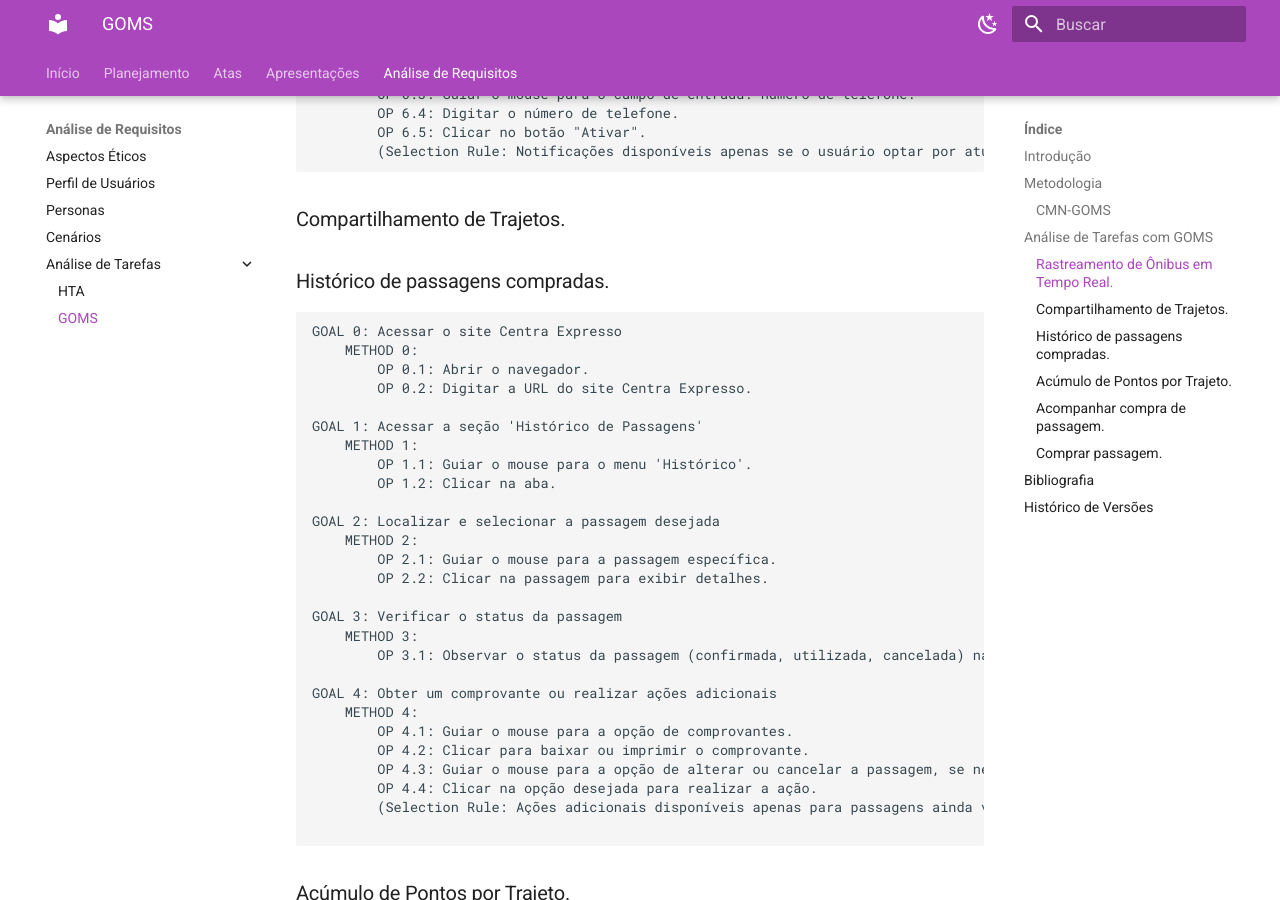
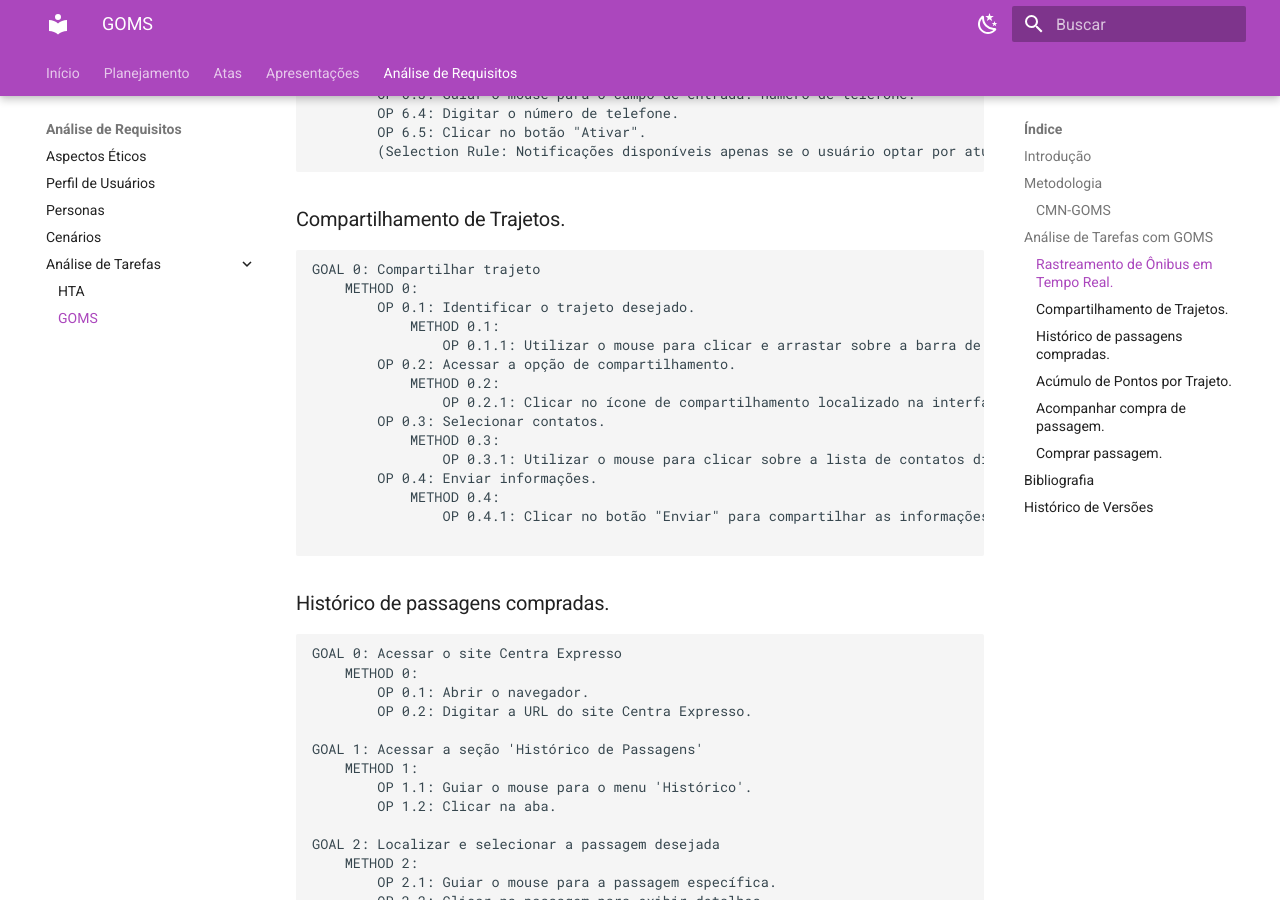
Before and after one commit to Interacao-Humano-Computador/2024.1-Grupo08, an MkDocs documentation site: the page built from docs/requisitos/analise_tarefas_goms.md, in a window 1280 px wide and 900 px high, scrolled down 1848 px. Built offline with MkDocs 1.6.1 and Material for MkDocs 9.7.7, drawn with Linux system fonts in a browser that asks for light colours.

Commit message:
Compartilhament de Trajetos

````diff
--- a/docs/requisitos/analise_tarefas_goms.md
+++ b/docs/requisitos/analise_tarefas_goms.md
@@ -61,6 +61,24 @@ GOAL 6: Ativar o recebimento de notificações sobre o status do ônibus
         (Selection Rule: Notificações disponíveis apenas se o usuário optar por atualizações.)
 ```
 ### Compartilhamento de Trajetos.
+
+```
+GOAL 0: Compartilhar trajeto
+    METHOD 0:
+        OP 0.1: Identificar o trajeto desejado.
+            METHOD 0.1:
+                OP 0.1.1: Utilizar o mouse para clicar e arrastar sobre a barra de rolagem para visualizar o mapa e encontrar o trajeto desejado.
+        OP 0.2: Acessar a opção de compartilhamento.
+            METHOD 0.2:
+                OP 0.2.1: Clicar no ícone de compartilhamento localizado na interface do site.
+        OP 0.3: Selecionar contatos.
+            METHOD 0.3:
+                OP 0.3.1: Utilizar o mouse para clicar sobre a lista de contatos disponíveis para selecionar os destinatários do compartilhamento.
+        OP 0.4: Enviar informações.
+            METHOD 0.4:
+                OP 0.4.1: Clicar no botão "Enviar" para compartilhar as informações do trajeto.
+
+```
 ### Histórico de passagens compradas.
 ```
 GOAL 0: Acessar o site Centra Expresso
````
Also changed, not shown: docs/requisitos/analise_tarefas_hta.md (+19 -0 lines), docs/requisitos/cenarios.md (+1 -0 lines), docs/requisitos/image-19.png (added), docs/requisitos/personas.md (line endings or trailing spaces).
